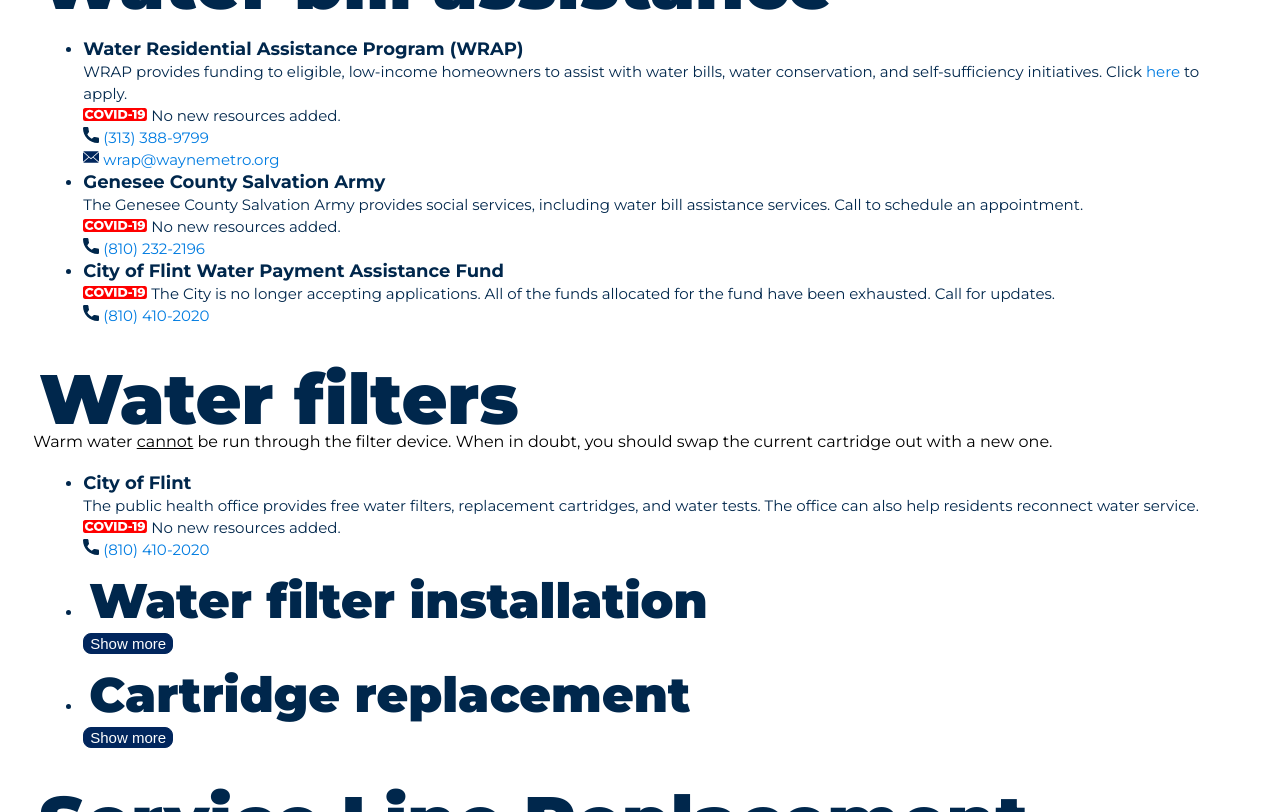
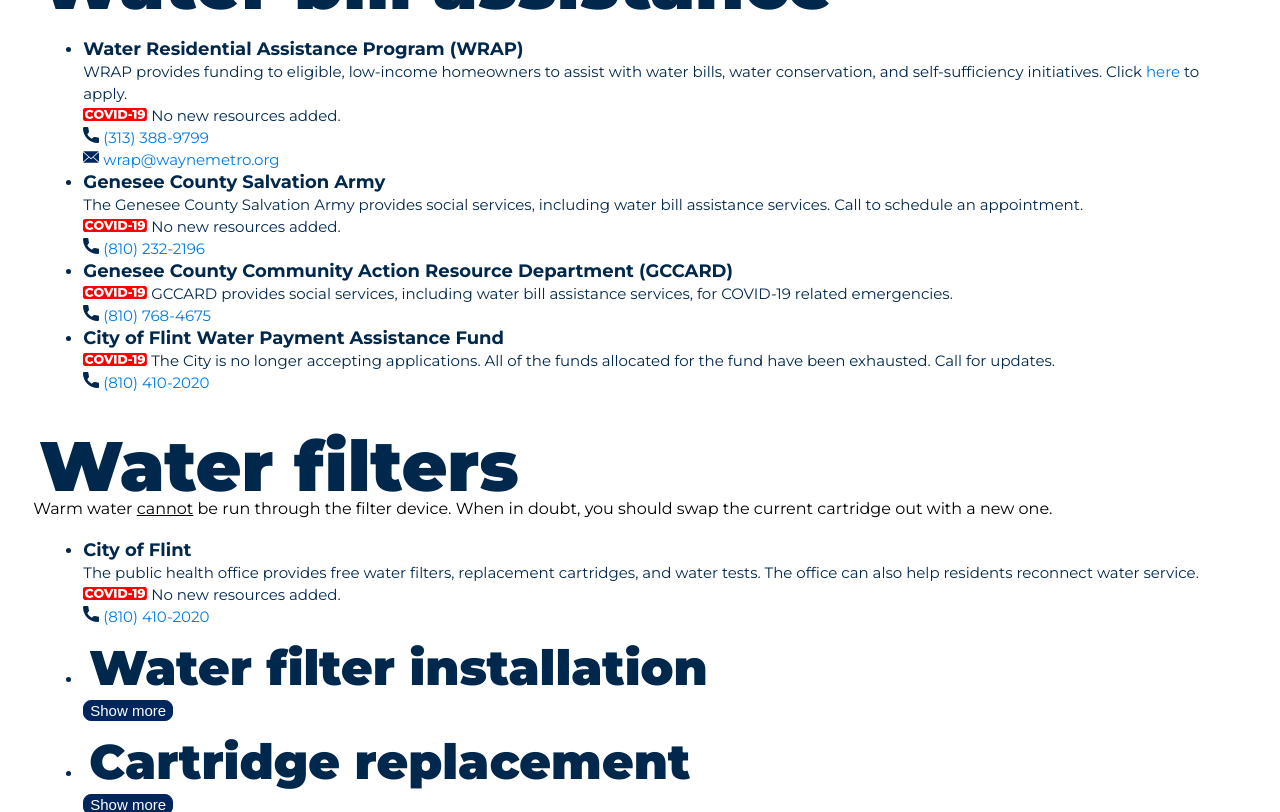
Before and after one commit to umichfjp/umichfjp.github.io, a Jekyll site: the page built from pages/resources.html, in a window 1280 px wide and 900 px high, scrolled down 2675 px, cut to the strip 0-812 px from the top of the window. Built offline with Jekyll 4.4.1, drawn with Linux system fonts in a browser that asks for light colours.

Commit message:
Update resources.html

```diff
--- a/pages/resources.html
+++ b/pages/resources.html
@@ -209,6 +209,11 @@ title: Resources for Flint residents
             <br />The Genesee County Salvation Army provides social services, including water bill assistance services. Call to schedule an appointment.
             <br><img src="https://umichfjp.github.io/assets/icons/covid.svg" alt="covid-19" style="width:64px;"> No new resources added.
             <br /><img src="https://umichfjp.github.io/assets/icons/phone.svg" alt="Phone" style="width:16px;"> <a href="tel:+1810-232-2196">(810) 232-2196</a>
+          </li>
+          <li>
+            <b><big>Genesee County Community Action Resource Department (GCCARD)</big></b>
+            <br><img src="https://umichfjp.github.io/assets/icons/covid.svg" alt="covid-19" style="width:64px;"> GCCARD provides social services, including water bill assistance services, for COVID-19 related emergencies.
+            <br /><img src="https://umichfjp.github.io/assets/icons/phone.svg" alt="Phone" style="width:16px;"> <a href="tel:+1810-768-4675">(810) 768-4675</a>
           </li>
           <li>
             <b><big>City of Flint Water Payment Assistance Fund</big></b>
```
